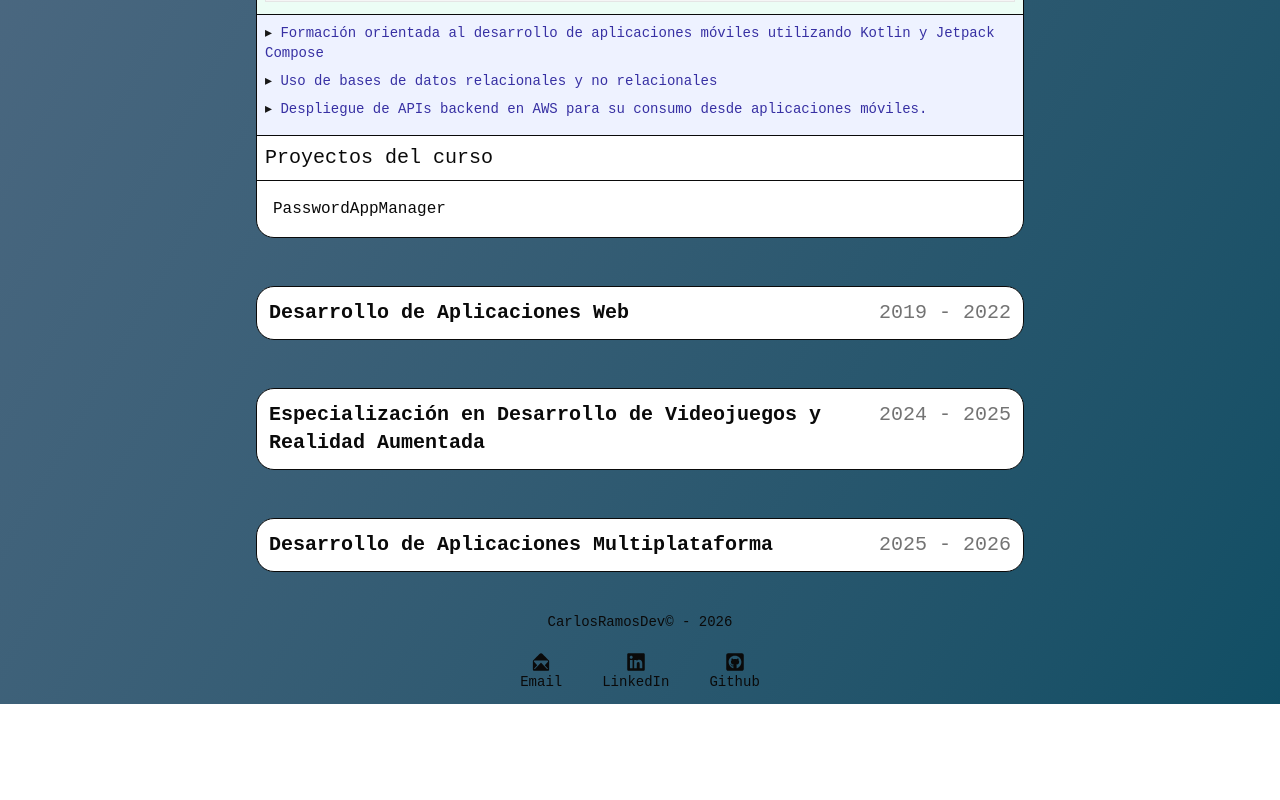
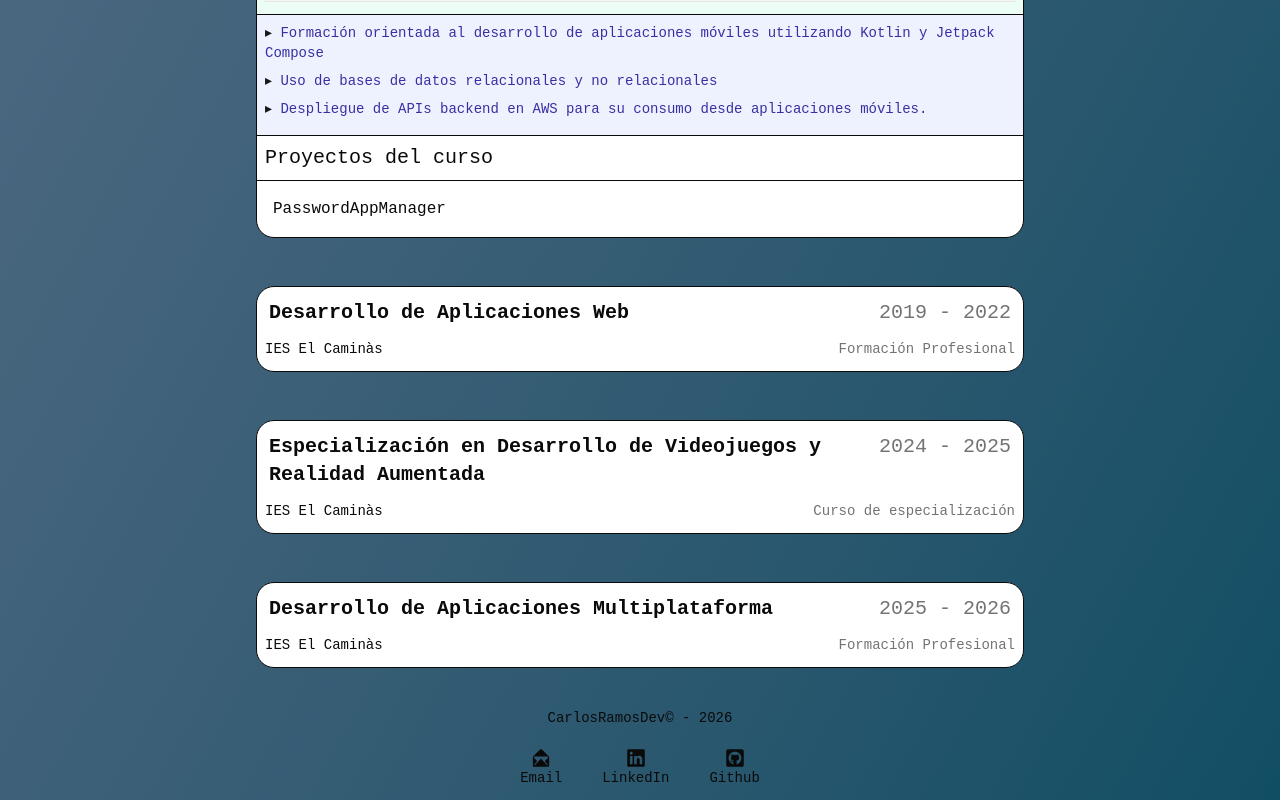
Before and after one commit to CarlosRamosDeveloper/portfolio, a React (Vite) app: page /education in a window 1280 px wide. Shown: the part 1525-2325 px from the top of the page. Before the commit the page ends 2229 px from the top, so only its background shows below. Built offline with nearby package versions, Linux system fonts and the light colour scheme.

Commit message:
implemented education subsection

```diff
--- a/src/portfolio/pages/components/BackgroundCard.tsx
+++ b/src/portfolio/pages/components/BackgroundCard.tsx
@@ -4,6 +4,7 @@ import {
   ExperienceSubtitle,
   ExperienceWorkingPositionText,
 } from '../experience/components';
+import { EducationLabelType, InstitutionLabel } from '../education/components';
 
 export type Background =
   | { type: 'job'; data: JobExperience }
@@ -36,11 +37,13 @@ export const BackgroundCard = ({ experience }: Props) => {
           <ExperienceSubtitle text={data.subtitle} />
         </>
       )}
-      {/* job: working possition */}
-      {/* job: experience subtitle */}
       <div className="flex flex-1 justify-between">
-        {/* education: Centro educativo */}
-        {/* education:Tipo de educación */}
+        {type === 'education' && (
+          <>
+            <InstitutionLabel institutionName={data.institution} />
+            <EducationLabelType type={data.type} />
+          </>
+        )}
       </div>
       {/* Tech stack */}
       {/* Descripción */}
```
